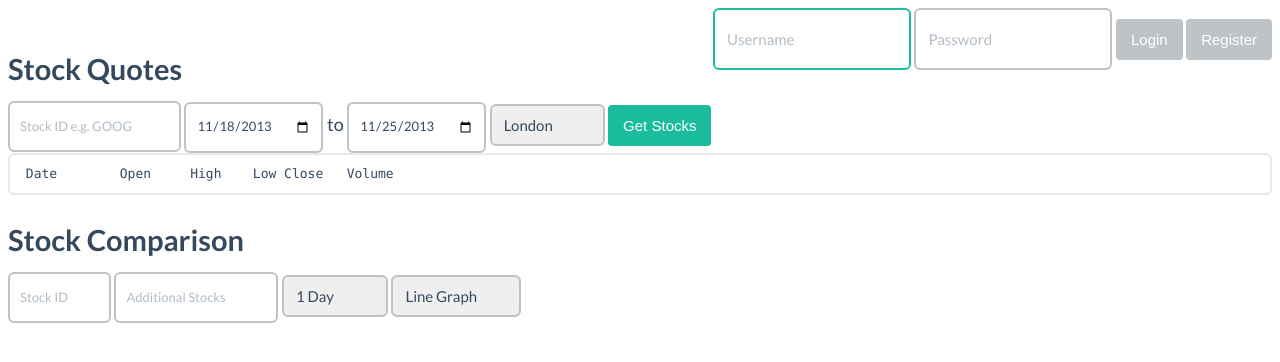
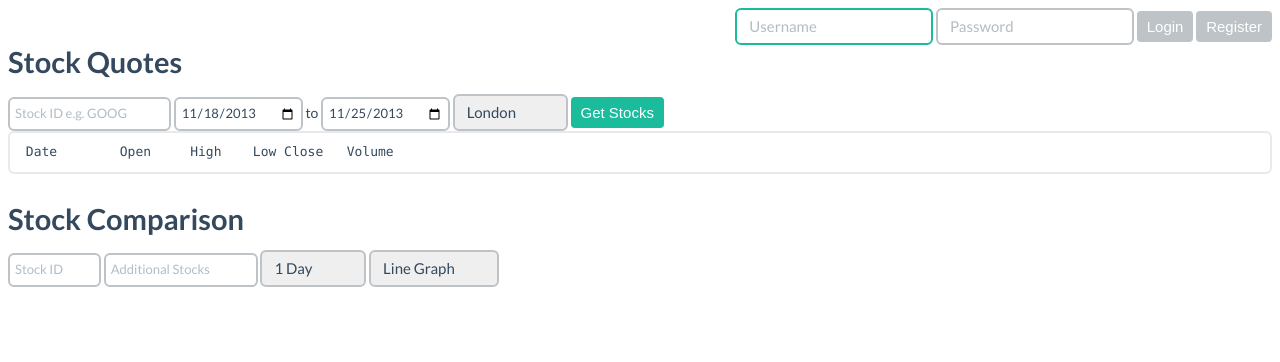
Before and after one commit to cramja/stocktracker, a Django app: page / in a window 1280 px wide. Shown: the top 362 px of the page. Run offline with Django 3.2, Linux system fonts and the light colour scheme; parts of the project's set-up code (start-up, migrations or seed data) failed here and were passed over; some libraries are stand-ins or nearby versions.

Commit message:
make elements smaller on the page

```diff
--- a/stocks/static/css/flat-ui.css
+++ b/stocks/static/css/flat-ui.css
@@ -198,7 +198,7 @@ you can use the generic selector below, but it's slower:
 }
 body {
   font-family: "Lato", Helvetica, Arial, sans-serif;
-  font-size: 18px;
+  font-size: 14px;
   line-height: 1.72222;
   color: #34495e;
   background-color: #ffffff;
@@ -443,7 +443,7 @@ pre {
   font-weight: normal;
   line-height: 1.4;
   border-radius: 4px;
-  padding: 10px 15px;
+  padding: 5px 10px;
   -webkit-font-smoothing: subpixel-antialiased;
   -webkit-transition: 0.25s linear;
   transition: 0.25s linear;
@@ -1484,7 +1484,6 @@ label {
   font-family: "Lato", Helvetica, Arial, sans-serif;
   font-size: 15px;
   padding: 8px 12px;
-  height: 42px;
   -webkit-appearance: none;
   border-radius: 6px;
   -webkit-box-shadow: none;
@@ -1517,8 +1516,8 @@ fieldset[disabled] .form-control {
   border-color: #1abc9c;
 }
 .input-sm {
-  height: 35px;
-  padding: 6px 10px;
+  height: 30px;
+  padding: 0px 5px;
   font-size: 13px;
   line-height: 1.72222;
   border-radius: 6px;
```
